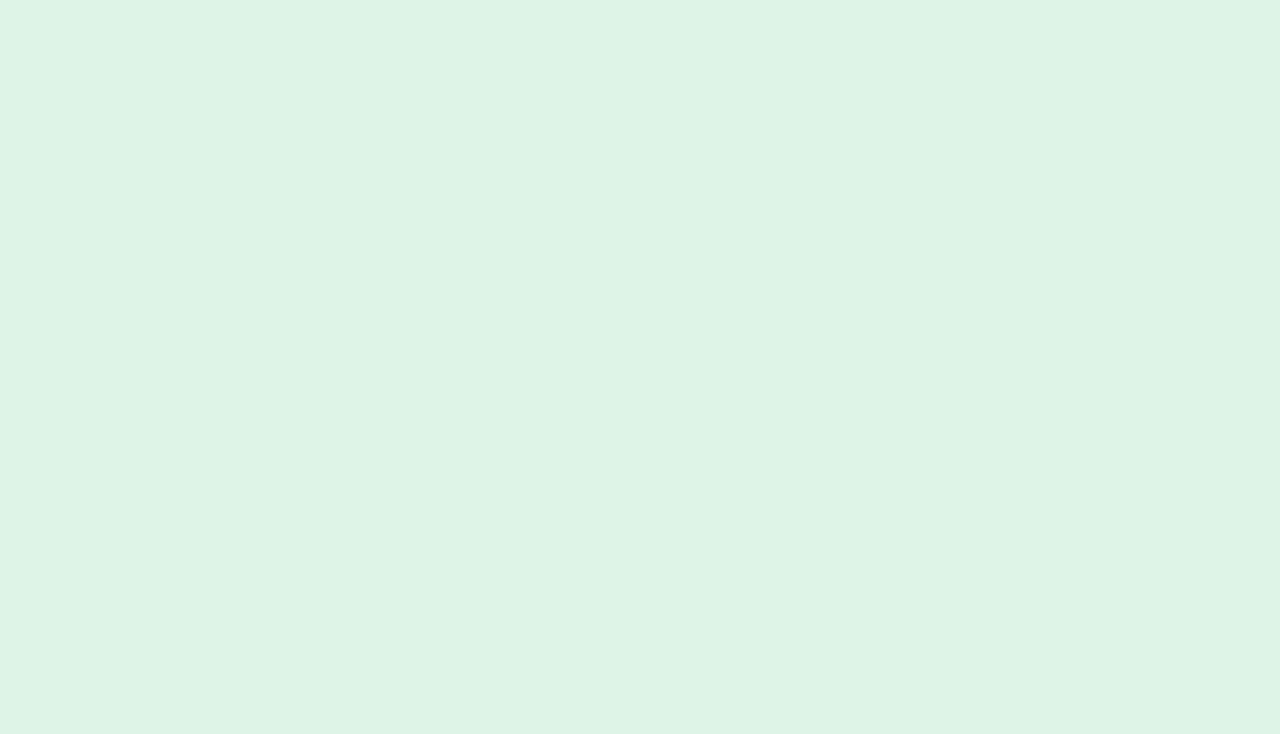
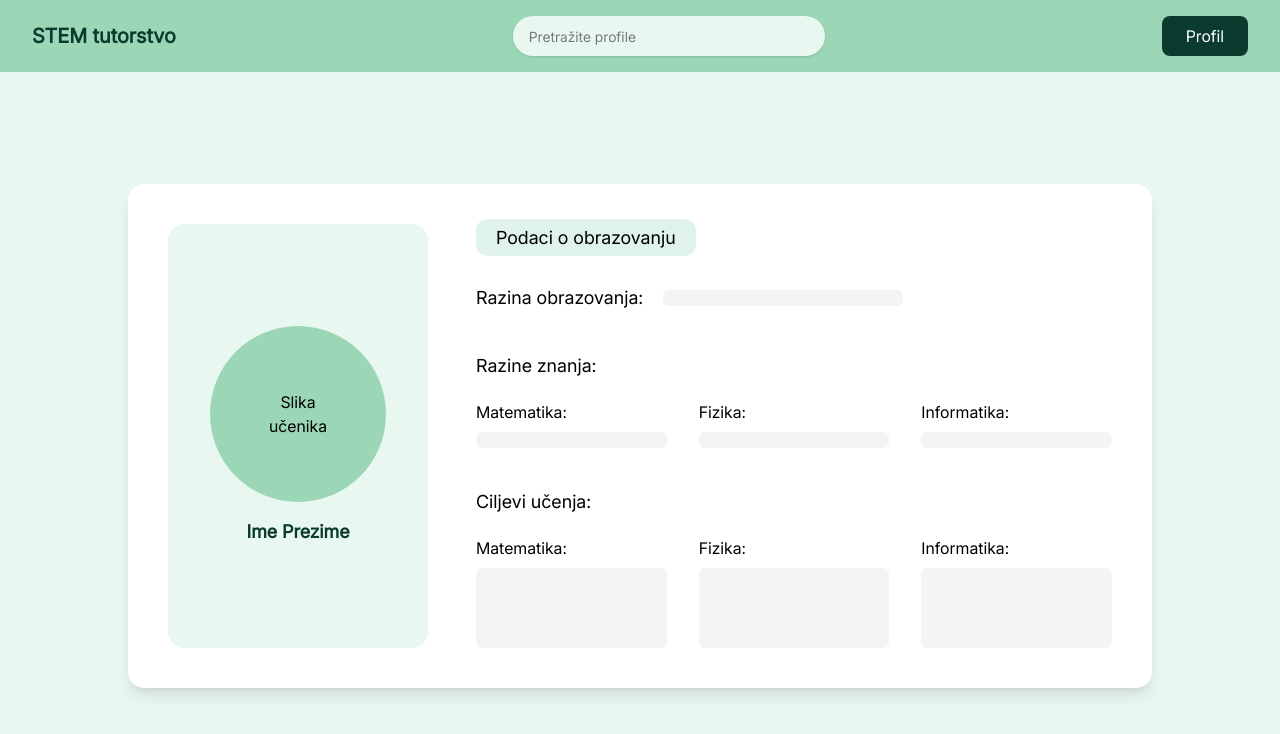
Before and after one commit to IvanaVelickovic/progi-projekt, a React (Vite) app in the folder frontend/: page /profile-view in a window 1280 px wide. Before the commit this address had no page. Shown: the top 734 px of the page. Built offline with nearby package versions, Linux system fonts and the light colour scheme; no server answers.

Commit message:
add ProfileViewStudent.tsx

```diff
--- a/frontend/src/App.tsx
+++ b/frontend/src/App.tsx
@@ -8,6 +8,8 @@ import Login from "./pages/Login";
 import ProfileEdit from "./pages/ProfileEdit";
 import Register from "./pages/Register";
 import Setup from "./pages/Setup";
+import ProfileViewStudent from "./pages/ProfileViewStudent";
+
 
 function App() {
   return (
@@ -42,6 +44,7 @@ function App() {
               </ProtectedRoute>
             }
           ></Route>
+          <Route path="/profile-view" element={<ProfileViewStudent />} />
         </Routes>
       </AuthProvider>
     </Router>
--- a/frontend/src/pages/ProfileViewStudent.tsx
+++ b/frontend/src/pages/ProfileViewStudent.tsx
@@ -1,84 +1,143 @@
-import ProfileLayout from "../components/profile/ProfileLayout";
-import { Input } from "@/components/ui/input";
-import { Textarea } from "@/components/ui/textarea";
+import { useEffect, useState } from "react";
+import api from "../api";
 
 const ProfileViewStudent = () => {
+  const [educationData, setEducationData] = useState({
+    grade: "",
+    knowledgeMath: "",
+    knowledgePhi: "",
+    knowledgeInf: "",
+    goalsMath: "",
+    goalsPhi: "",
+    goalsInf: "",
+  });
+
+  useEffect(() => {
+    const fetchProfile = async () => {
+      const response = await api.get("/api/user/profile");
+      const data = response.data;
+
+      setEducationData({
+        grade: data.grade || "",
+        knowledgeMath: data.knowledge_data_math || "",
+        knowledgePhi: data.knowledge_data_phi || "",
+        knowledgeInf: data.knowledge_data_inf || "",
+        goalsMath: data.learning_goals_math || "",
+        goalsPhi: data.learning_goals_phi || "",
+        goalsInf: data.learning_goals_inf || "",
+      });
+    };
+
+    fetchProfile();
+  }, []);
+
   return (
-    <div className="bg-[#f6fefb] flex justify-center items-center min-h-screen">
-      <div className="w-[90vw] h-[90vh] max-w-[1732px] bg-[#f2fbf7] rounded-2xl shadow-md flex flex-col lg:flex-row items-center p-8 lg:p-12 gap-10">
-        <ProfileLayout>
-          {/* Lijevi panel */}
-          <div className="w-full max-w-[260px] bg-[#e6f6ef] rounded-2xl p-6 flex flex-col items-center gap-6">
-            <div className="flex h-36 w-36 items-center justify-center rounded-full bg-[#8fd0ad] text-sm text-[#0b3b2e] text-center">
+    <div className="min-h-screen bg-[#e9f7f1] flex flex-col">
+
+      {/* HEADER */}
+      <header className="bg-[#9bd7b6] px-8 py-4 flex items-center justify-between">
+        <h1 className="text-xl font-bold text-[#0b3b2e]">
+          STEM tutorstvo
+        </h1>
+
+        <div className="bg-[#e9f7f1] px-4 py-2 rounded-full shadow-sm">
+          <input
+            type="text"
+            placeholder="Pretražite profile"
+            className="bg-transparent outline-none text-sm w-[280px]"
+          />
+        </div>
+
+        <button className="bg-[#0b3b2e] text-white px-6 py-2 rounded-lg">
+          Profil
+        </button>
+      </header>
+
+      {/* CONTENT – CENTRIRAN CARD */}
+      <main className="flex-1 flex items-center justify-center px-6 py-10">
+        {/* MANJI CARD da se vidi zelena pozadina */}
+        <div className="w-full max-w-5xl bg-white rounded-2xl shadow-lg p-10">
+
+          <div className="flex gap-12">
+
+            {/* LIJEVI PANEL – SAVRŠENO CENTRIRAN */}
+            <div className="w-[260px] bg-[#e9f7f1] rounded-2xl p-6
+                            flex flex-col items-center justify-center text-center">
+
+              <div className="h-44 w-44 rounded-full bg-[#9bd7b6]
+                              flex items-center justify-center mb-4">
                 Slika<br />učenika
               </div>
-            <p className="text-lg font-semibold text-[#0b3b2e]">
+
+              <p className="font-semibold text-[#0b3b2e] text-lg">
                 Ime Prezime
               </p>
             </div>
 
-          {/* Desni sadržaj */}
-          <div className="flex-1 w-full">
-            <h2 className="mb-6 inline-block rounded-xl bg-[#dff3ea] px-5 py-2 text-lg font-medium">
+            {/* DESNI DIO */}
+            <div className="flex-1">
+
+              <div className="mb-8">
+                <span className="bg-[#dff3ea] px-5 py-2 rounded-xl font-medium text-lg">
                   Podaci o obrazovanju
-            </h2>
-
-            {/* Razina obrazovanja */}
-            <div className="mb-6 flex items-center gap-4">
-              <label className="min-w-[180px] font-medium">
-                Razina obrazovanja:
-              </label>
-              <Input disabled className="max-w-[240px]" />
+                </span>
               </div>
 
-            {/* Razine znanja */}
-            <h3 className="mb-4 font-semibold">Razine znanja:</h3>
-            <div className="grid grid-cols-1 md:grid-cols-3 gap-6 mb-8">
-              <div>
-                <label className="block mb-1 text-sm font-medium">
-                  Matematika
-                </label>
-                <Input disabled />
-              </div>
-              <div>
-                <label className="block mb-1 text-sm font-medium">
-                  Fizika
-                </label>
-                <Input disabled />
-              </div>
-              <div>
-                <label className="block mb-1 text-sm font-medium">
-                  Informatika
-                </label>
-                <Input disabled />
+              {/* RAZINA OBRAZOVANJA */}
+              <div className="flex items-center gap-5 mb-10">
+                <span className="font-medium text-lg">
+                  Razina obrazovanja:
+                </span>
+
+                <div className="bg-gray-100 rounded-md px-4 py-2 text-base min-w-[240px]">
+                  {educationData.grade}
                 </div>
               </div>
 
-            {/* Ciljevi učenja */}
-            <h3 className="mb-4 font-semibold">Ciljevi učenja:</h3>
-            <div className="grid grid-cols-1 md:grid-cols-3 gap-6">
-              <div>
-                <label className="block mb-1 text-sm font-medium">
-                  Matematika
-                </label>
-                <Textarea disabled className="min-h-[120px]" />
+              {/* RAZINE ZNANJA */}
+              <p className="font-medium text-lg mb-5">
+                Razine znanja:
+              </p>
+
+              <div className="grid grid-cols-3 gap-8 mb-10">
+                {[
+                  ["Matematika", educationData.knowledgeMath],
+                  ["Fizika", educationData.knowledgePhi],
+                  ["Informatika", educationData.knowledgeInf],
+                ].map(([name, value]) => (
+                  <div key={name}>
+                    <p className="text-base font-medium mb-2">{name}:</p>
+                    <div className="bg-gray-100 rounded-md px-4 py-2 text-base">
+                      {value}
                     </div>
-              <div>
-                <label className="block mb-1 text-sm font-medium">
-                  Fizika
-                </label>
-                <Textarea disabled className="min-h-[120px]" />
                   </div>
-              <div>
-                <label className="block mb-1 text-sm font-medium">
-                  Informatika
-                </label>
-                <Textarea disabled className="min-h-[120px]" />
+                ))}
+              </div>
+
+              {/* CILJEVI UČENJA */}
+              <p className="font-medium text-lg mb-5">
+                Ciljevi učenja:
+              </p>
+
+              <div className="grid grid-cols-3 gap-8">
+                {[
+                  ["Matematika", educationData.goalsMath],
+                  ["Fizika", educationData.goalsPhi],
+                  ["Informatika", educationData.goalsInf],
+                ].map(([name, value]) => (
+                  <div key={name}>
+                    <p className="text-base font-medium mb-2">{name}:</p>
+                    <div className="bg-gray-100 rounded-md px-4 py-3 text-base min-h-[80px]">
+                      {value}
+                    </div>
+                  </div>
+                ))}
+              </div>
+
             </div>
           </div>
         </div>
-        </ProfileLayout>
-      </div>
+      </main>
     </div>
   );
 };
```
Lines whose indentation alone changed are shown as unchanged.
